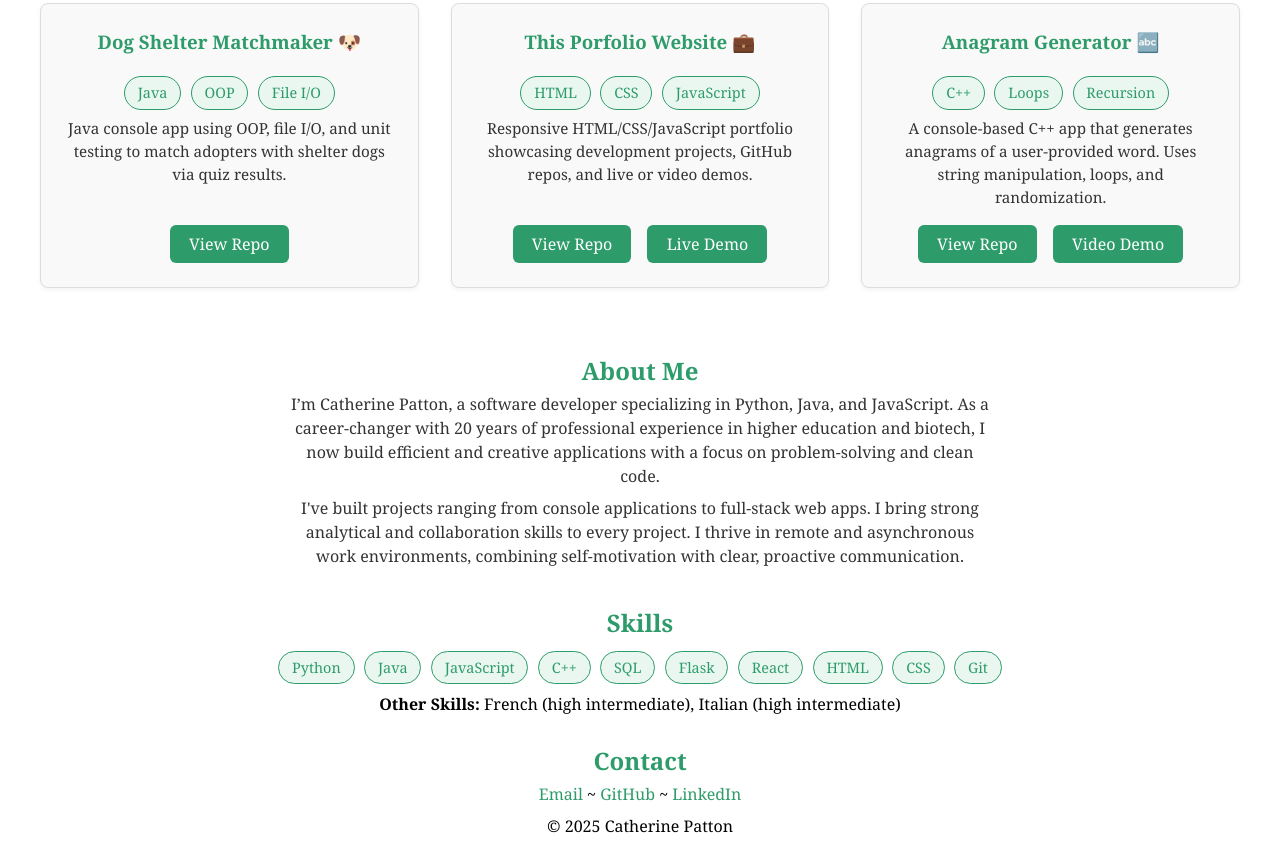
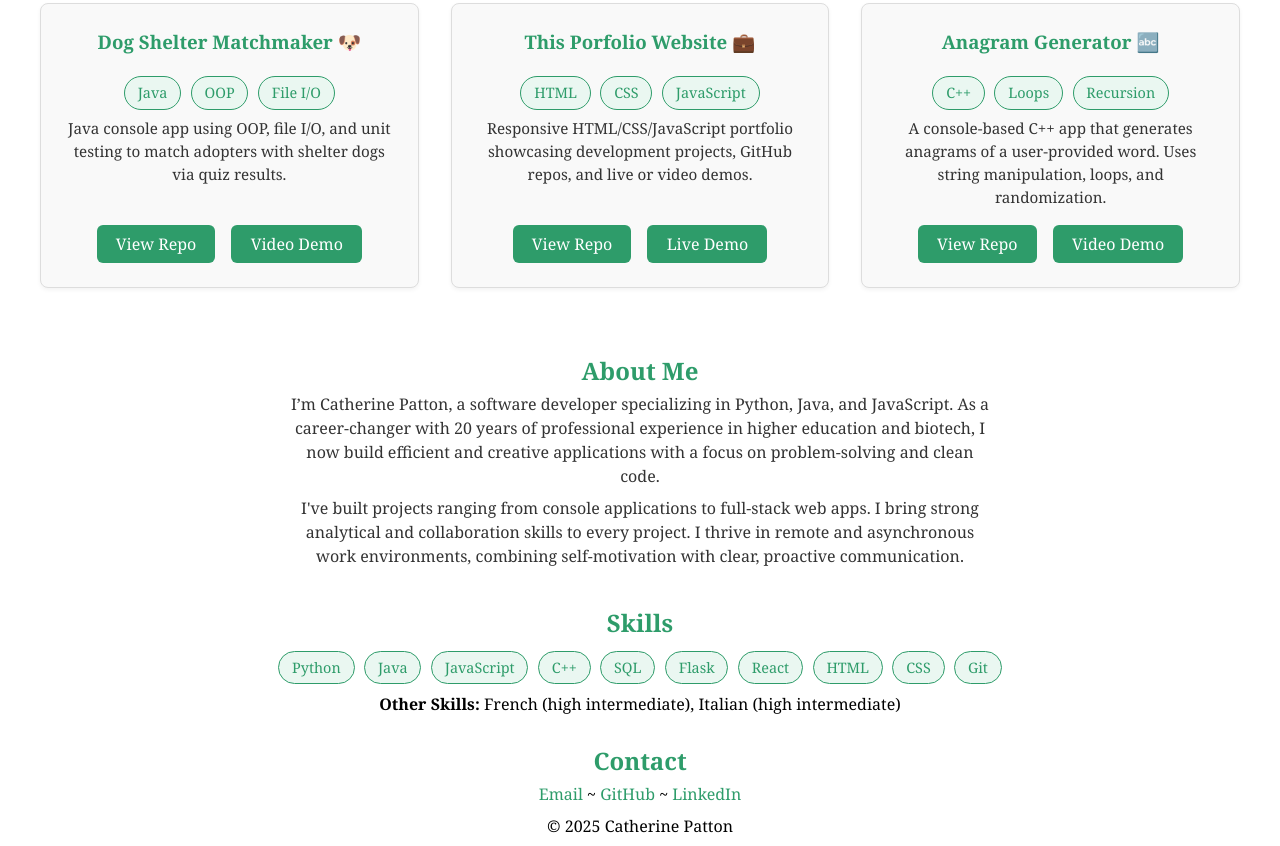
Before and after one commit to cvcpatton/cvcpatton.github.io, a plain HTML site: page index.html in a window 1280 px wide. Shown: the part 1322-2168 px from the top of the page. Drawn offline with Linux system fonts and the light colour scheme.

Commit message:
Update index.html
Added Dog Match video demo link

```diff
--- a/index.html
+++ b/index.html
@@ -78,6 +78,7 @@
       <p>Java console app using OOP, file I/O, and unit testing to match adopters with shelter dogs via quiz results.</p>
       <div class="project-buttons">
         <a href="https://github.com/cvcpatton/dog-match" target="_blank" class="project-btn">View Repo</a>
+        <a href="https://youtu.be/3Tf1hcPsBlU" target="_blank" class="project-btn">Video Demo</a>
 
       </div>
     </div>
```
